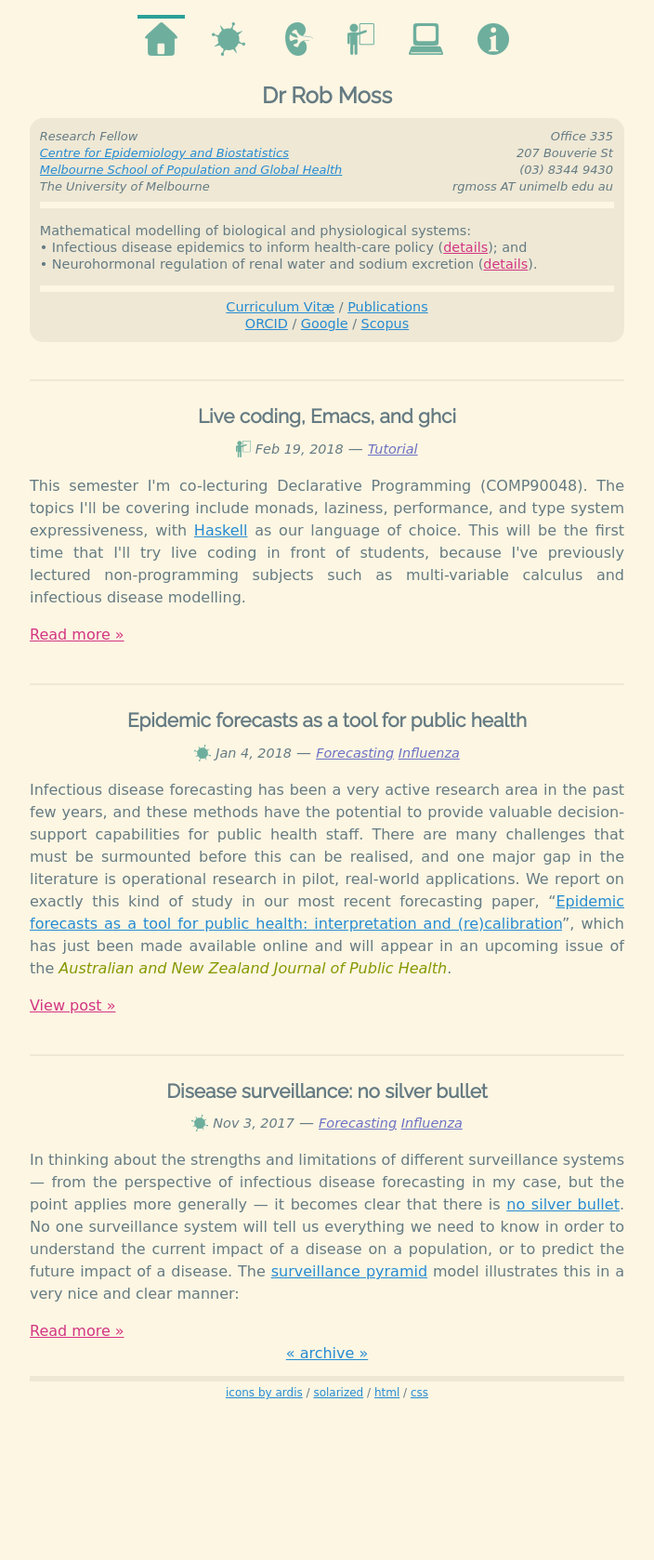
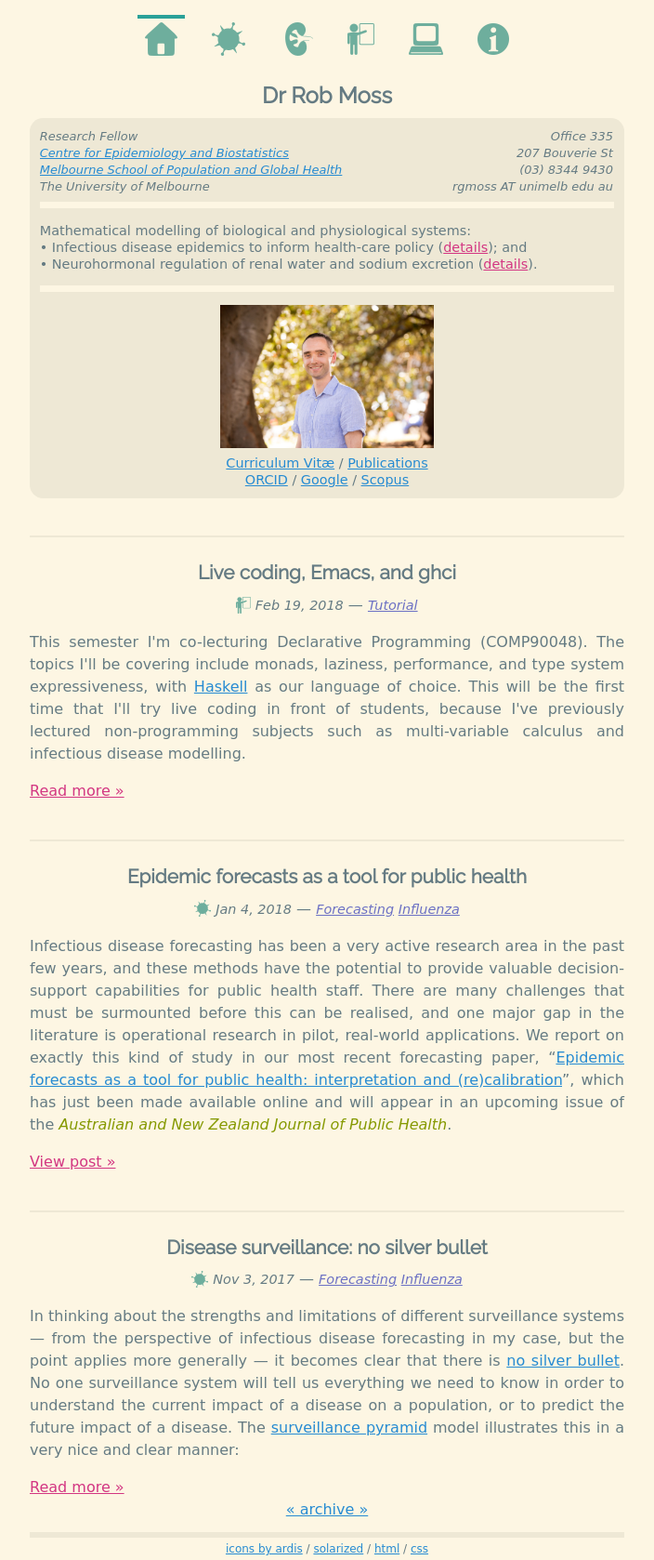
Before and after one commit to robmoss/previous2-robmoss.github.io, a Jekyll site: the page built from index.html, in a window 1280 px wide. Shown: the whole page at 93% size, without its empty margins (288-992 px from the left). Built offline with Jekyll 4.4.1, drawn with Linux system fonts in a browser that asks for light colours; some web fonts are replaced; before the commit the page ends 1510 px from its top, so only the background shows below that.

Commit message:
Add my profile photo to the home page

```diff
--- a/_includes/blurb_home
+++ b/_includes/blurb_home
@@ -28,6 +28,8 @@ and<br>
 
 <hr class="separator">
 
+<img class="profile" src="{{ site.baseurl }}{{ site.url_img }}/profile-pic.jpg">
+
 <nav class="docs">
   <a href="{{ site.baseurl }}/portfolio/cv_online.pdf">Curriculum Vitæ</a>
   / <a href="{{ site.baseurl }}/pubs">Publications</a>
--- a/assets/css/style.scss
+++ b/assets/css/style.scss
@@ -150,6 +150,13 @@ footer.site {
 .blurb address .location {
     text-align: right; float: right; margin-right: 0.1em; }
 
+.blurb img.profile {
+    display: block;
+    max-width: 16em;
+    padding-top: 0.5em;
+    padding-bottom: 0.5em;
+}
+
 /*****************************************************************************
   Asides
 *****************************************************************************/
```
Also changed, not shown: assets/images/profile-pic.jpg (added).
